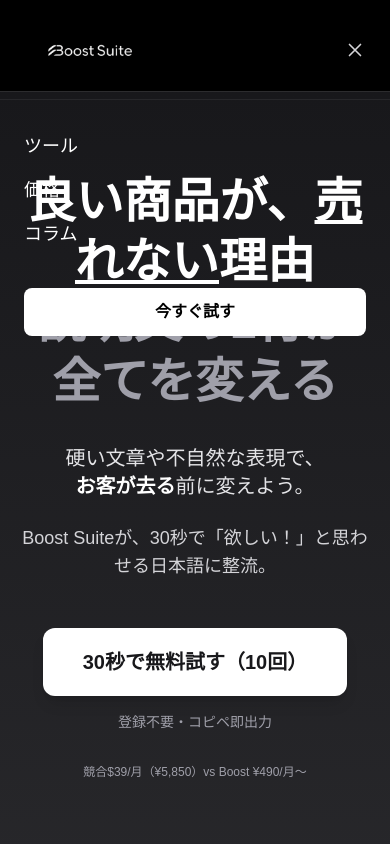
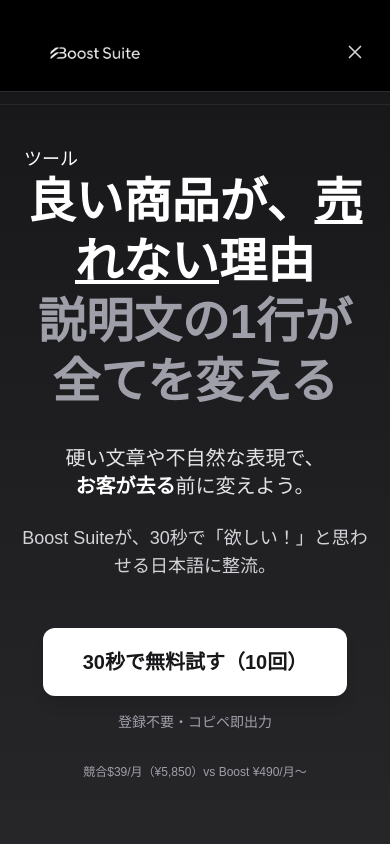
Before and after one commit to Waltz0820/boostsuite-app, a Next.js app: page / in a window 390 px wide. Both pictures are taken after a click on the button "メニュー". Shown: the top 844 px of the page. Built offline with nearby package versions, Linux system fonts and the light colour scheme.

Commit message:
feat: 変更内容

```diff
--- a/app/components/header.tsx
+++ b/app/components/header.tsx
@@ -54,18 +54,19 @@ export default function Header() {
         </button>
       </div>
 
-      {/* mobile drawer */}
+     {/* mobile drawer (solid, no transparency) */}
 {open && (
-        <div className="fixed inset-0 z-[100] bg-black text-white">
-          <div className="flex flex-col h-full">
-            {/* Header row for drawer */}
+  <div className="fixed inset-0 z-[100] bg-black">
+    {/* iOS安全域分の余白 */}
+    <div className="pt-[env(safe-area-inset-top)] h-full flex flex-col text-white">
+      {/* drawer header row */}
       <div className="flex items-center justify-between px-4 py-3 border-b border-zinc-800">
         <Image
           src="/logo.png"
           alt="Boost Suite"
-                width={160}
-                height={32}
-                className="w-[150px] h-auto"
+          width={170}
+          height={34}
+          className="w-[160px] h-auto"
           priority
         />
         <button
@@ -74,20 +75,22 @@ export default function Header() {
           aria-label="Close menu"
         >
           <svg width="22" height="22" viewBox="0 0 24 24" fill="none">
-                  <path d="M6 6l12 12M18 6L6 18" stroke="currentColor" strokeWidth="1.8" strokeLinecap="round"/>
+            <path d="M6 6l12 12M18 6L6 18"
+                  stroke="currentColor" strokeWidth="1.8" strokeLinecap="round"/>
           </svg>
         </button>
       </div>
 
-            {/* menu body */}
-            <nav className="flex flex-col gap-4 px-6 py-8 text-lg font-medium">
-              <Link href="/tool" onClick={() => setOpen(false)} className="hover:text-zinc-400">ツール</Link>
-              <Link href="/pricing" onClick={() => setOpen(false)} className="hover:text-zinc-400">価格</Link>
-              <Link href="/column" onClick={() => setOpen(false)} className="hover:text-zinc-400">コラム</Link>
+      {/* drawer body (scrollable) */}
+      <nav className="flex-1 overflow-y-auto px-6 py-8 text-lg font-medium">
+        <Link href="/tool" onClick={() => setOpen(false)} className="block py-2 hover:text-zinc-400">ツール</Link>
+        <Link href="/pricing" onClick={() => setOpen(false)} className="block py-2 hover:text-zinc-400">価格</Link>
+        <Link href="/column" onClick={() => setOpen(false)} className="block py-2 hover:text-zinc-400">コラム</Link>
+
         <a
           href="/tool?from=header"
           onClick={() => setOpen(false)}
-                className="mt-6 inline-block bg-white text-black px-6 py-3 rounded-lg text-center text-base font-semibold hover:opacity-90 transition"
+          className="mt-6 inline-block w-full text-center bg-white text-black px-6 py-3 rounded-lg text-base font-semibold hover:opacity-90 transition"
         >
           今すぐ試す
         </a>
```
Lines whose indentation alone changed are shown as unchanged.
